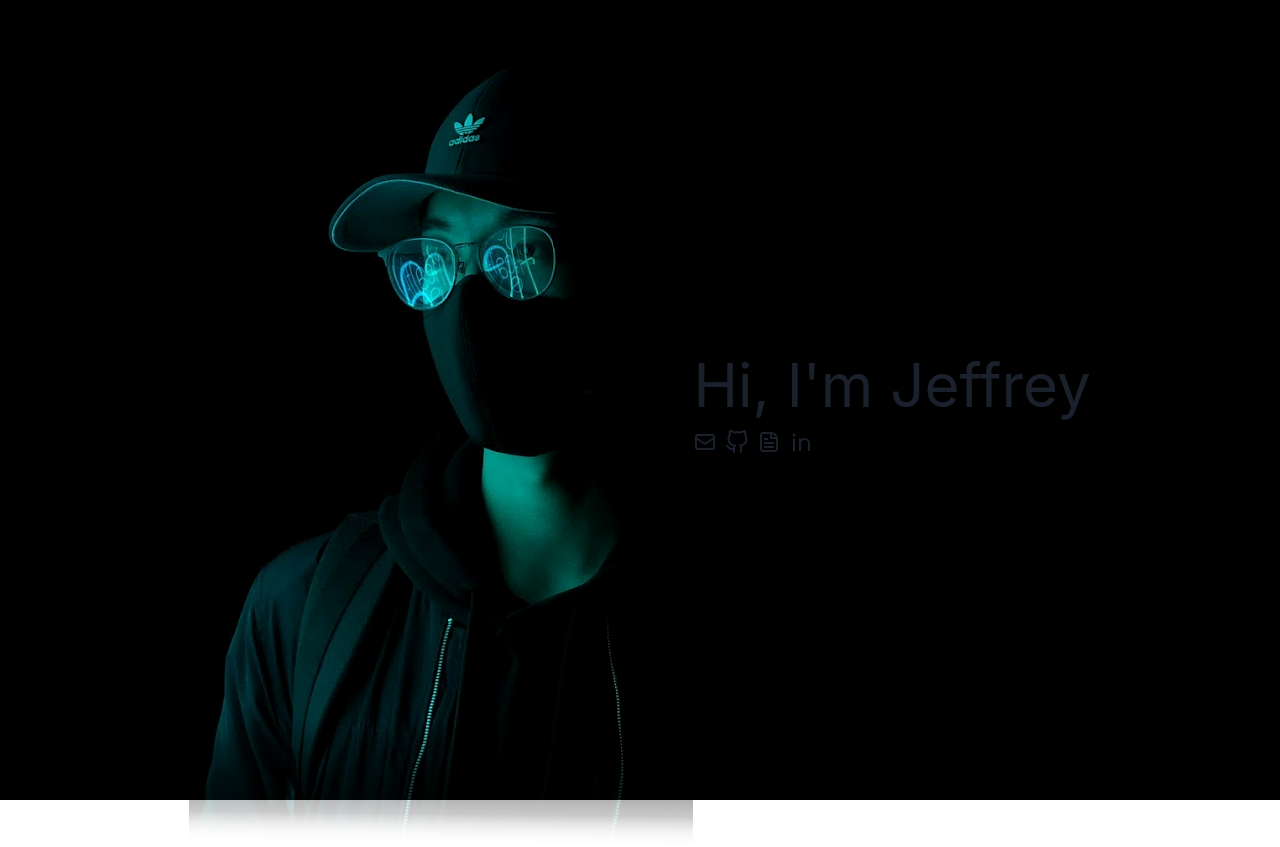
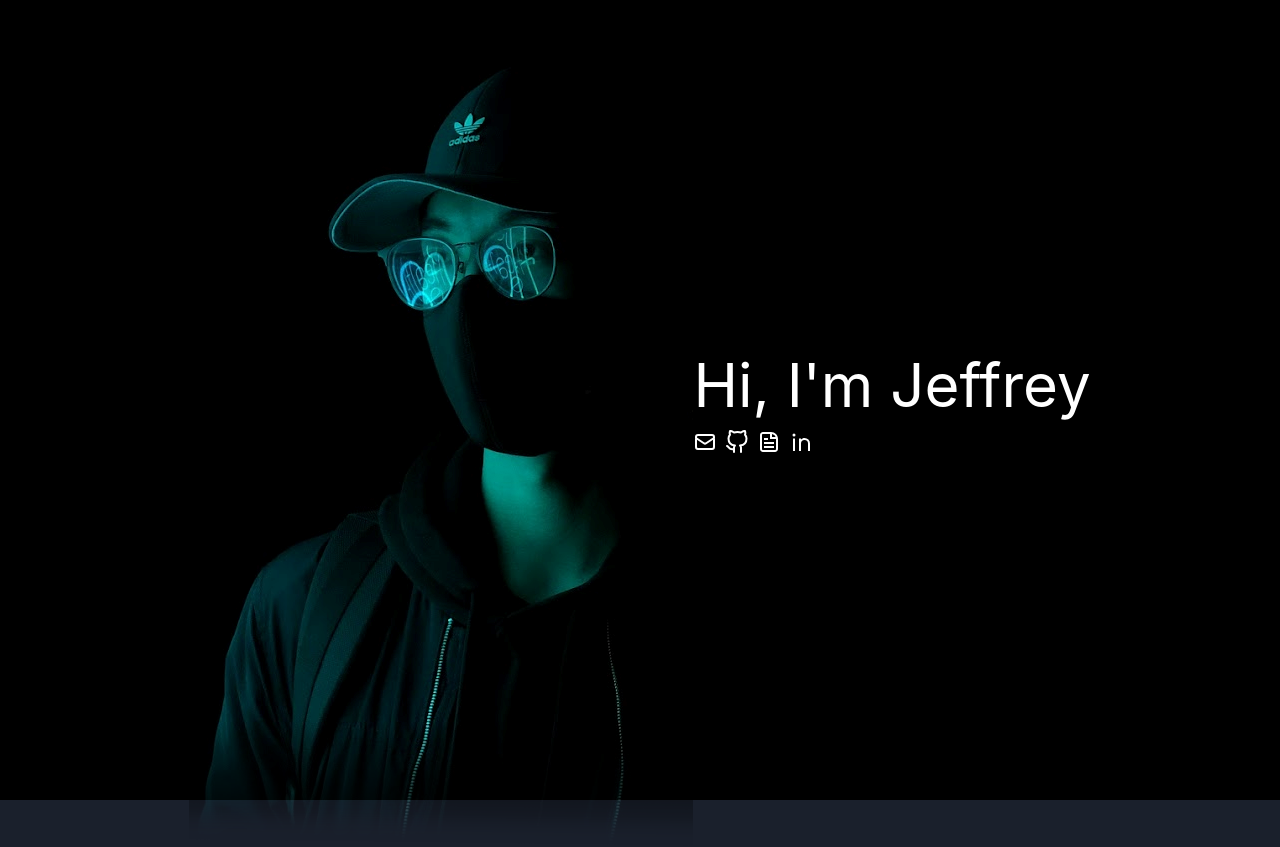
Before and after one commit to liu-jeffrey/personal-site-v3, a React (Create React App) app: page / in a window 1280 px wide. Built offline with nearby package versions, Linux system fonts and the light colour scheme.

Commit message:
Add themes and fix styling

```diff
--- a/src/App.tsx
+++ b/src/App.tsx
@@ -1,9 +1,10 @@
-import { ChakraProvider, theme } from "@chakra-ui/react";
+import { ChakraProvider } from "@chakra-ui/react";
+import personalTheme from "./theme";
 
 import Home from "./pages/Home";
 
 export const App = () => (
-  <ChakraProvider theme={theme}>
+  <ChakraProvider theme={personalTheme}>
     <Home />
   </ChakraProvider>
 );
--- a/src/index.tsx
+++ b/src/index.tsx
@@ -1,24 +1,25 @@
-import { ColorModeScript } from "@chakra-ui/react"
-import * as React from "react"
-import ReactDOM from "react-dom"
-import { App } from "./App"
-import reportWebVitals from "./reportWebVitals"
-import * as serviceWorker from "./serviceWorker"
+import { ColorModeScript } from "@chakra-ui/react";
+import * as React from "react";
+import ReactDOM from "react-dom";
+import { App } from "./App";
+import reportWebVitals from "./reportWebVitals";
+import * as serviceWorker from "./serviceWorker";
+import personalTheme from "./theme";
 
 ReactDOM.render(
   <React.StrictMode>
-    <ColorModeScript />
+    <ColorModeScript initialColorMode={personalTheme.config.initialColorMode} />
     <App />
   </React.StrictMode>,
-  document.getElementById("root"),
-)
+  document.getElementById("root")
+);
 
 // If you want your app to work offline and load faster, you can change
 // unregister() to register() below. Note this comes with some pitfalls.
 // Learn more about service workers: https://cra.link/PWA
-serviceWorker.unregister()
+serviceWorker.unregister();
 
 // If you want to start measuring performance in your app, pass a function
 // to log results (for example: reportWebVitals(console.log))
 // or send to an analytics endpoint. Learn more: https://bit.ly/CRA-vitals
-reportWebVitals()
+reportWebVitals();
--- a/src/pages/Home.tsx
+++ b/src/pages/Home.tsx
@@ -17,15 +17,18 @@ const Home = () => {
         <Image src={portrait} />
       </Box>
       <Flex direction="column">
-        <Text fontSize="6xl">Hi, I'm Jeffrey</Text>
+        <Text fontSize="6xl" color="white">
+          Hi, I'm Jeffrey
+        </Text>
         <HStack>
           <Link href="mailto:jeffrey.liu@uwaterloo.ca">
             <Icon
+              color="white"
               as={HiOutlineMail}
               w={6}
               h={6}
               _hover={{
-                color: "#019388",
+                color: "mint.700",
                 transform: "translate(0, -2px)",
               }}
               transition={"0.3s"}
@@ -33,11 +36,12 @@ const Home = () => {
           </Link>
           <Link href="https://github.com/liu-jeffrey/" target="_blank">
             <Icon
+              color="white"
               as={FiGithub}
               w={6}
               h={6}
               _hover={{
-                color: "#019388",
+                color: "mint.700",
                 transform: "translate(0, -2px)",
               }}
               transition={"0.3s"}
@@ -45,11 +49,12 @@ const Home = () => {
           </Link>
           <Link href={Pdf} target="_blank">
             <Icon
+              color="white"
               as={CgFileDocument}
               w={6}
               h={6}
               _hover={{
-                color: "#019388",
+                color: "mint.700",
                 transform: "translate(0, -2px)",
               }}
               transition={"0.3s"}
@@ -57,11 +62,12 @@ const Home = () => {
           </Link>
           <Link href="https://www.linkedin.com/in/liu-jeffrey/" target="_blank">
             <Icon
+              color="white"
               as={RiLinkedinLine}
               w={6}
               h={6}
               _hover={{
-                color: "#019388",
+                color: "mint.700",
                 transform: "translate(0, -2px)",
               }}
               transition={"0.3s"}
--- /dev/null
+++ b/src/theme.tsx
@@ -0,0 +1,33 @@
+// theme.ts
+
+// 1. import `extendTheme` function
+import { extendTheme, ThemeConfig } from "@chakra-ui/react";
+
+// 2. Add your color mode config
+const config: ThemeConfig = {
+  initialColorMode: "dark",
+  useSystemColorMode: false,
+};
+
+// 3. extend the theme
+const personalTheme = extendTheme({
+  config: config,
+  colors: {
+    black: "#000",
+    white: "#fff",
+    mint: {
+      "50": "#E6FFFD",
+      "100": "#B8FFF9",
+      "200": "#8AFEF5",
+      "300": "#5DFEF2",
+      "400": "#2FFEEE",
+      "500": "#02FDEA",
+      "600": "#01CBBB",
+      "700": "#01988D",
+      "800": "#01655E",
+      "900": "#00332F",
+    },
+  },
+});
+
+export default personalTheme;
```
Also changed, not shown: 1 other file (tests, documents, lock files or other folders).
